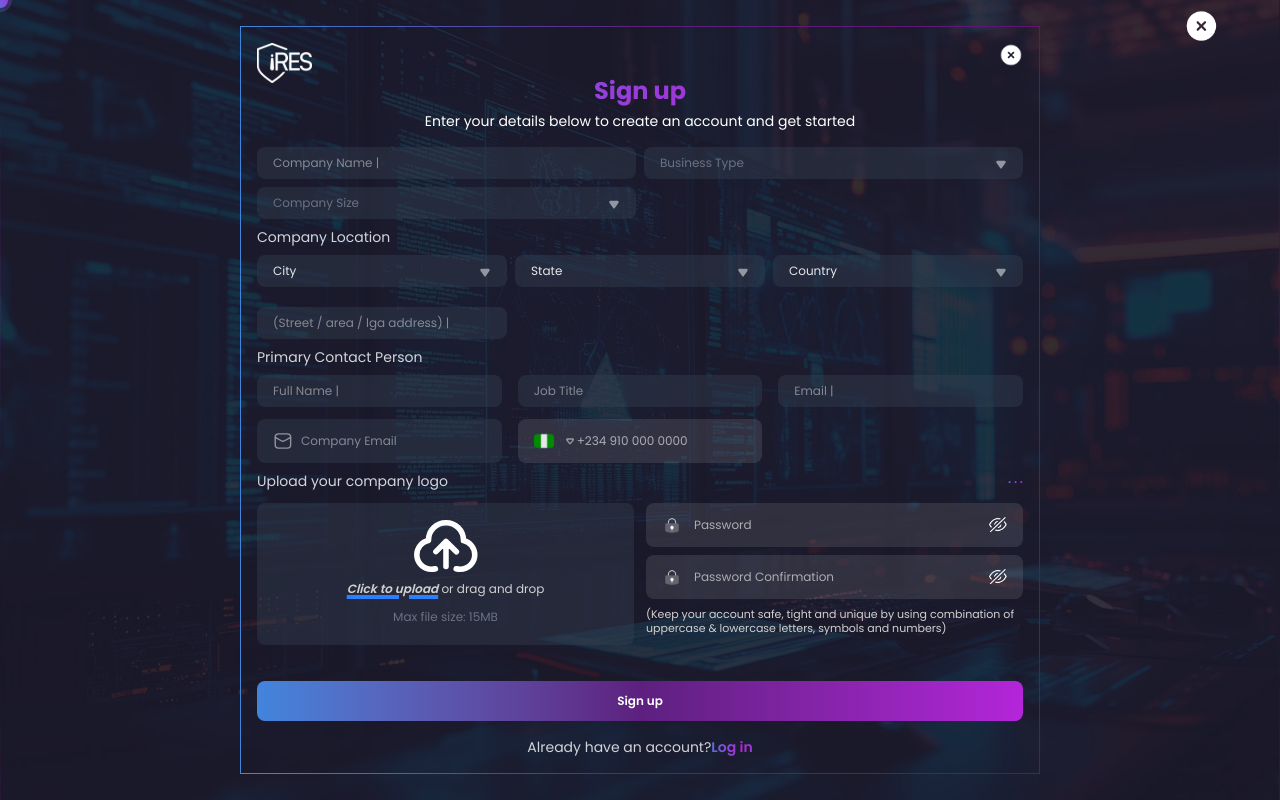
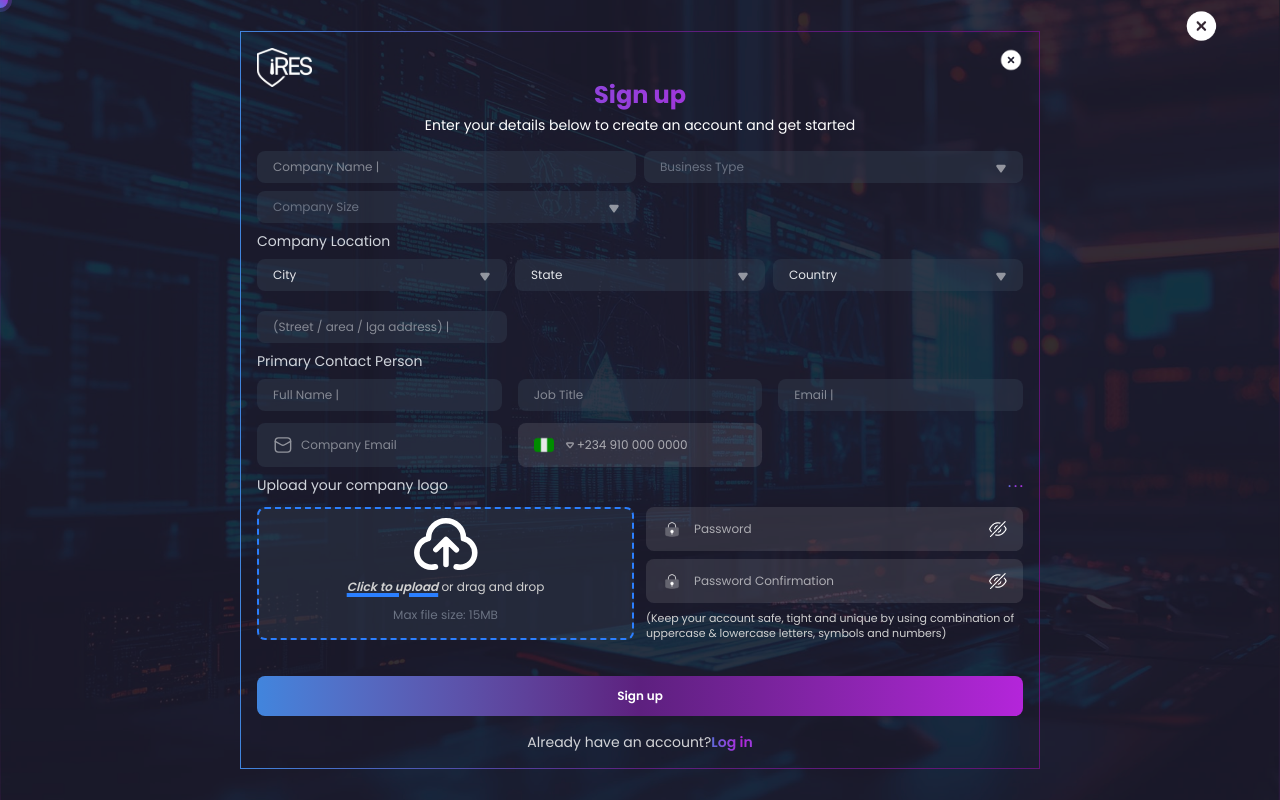
Before and after one commit to iresorg/ires-frontend-v1, a Next.js app: page /signup/organization in a window 1280 px wide. Built offline with nearby package versions, Linux system fonts and the light colour scheme.

Commit message:
drag and drop UI

```diff
--- a/src/app/signup/organization/page.tsx
+++ b/src/app/signup/organization/page.tsx
@@ -269,9 +269,7 @@ export default function OrganizationSignup() {
           </div>
           <div className="grid grid-cols-1 md:grid-cols-2 gap-3 mt-3">
             <div
-              className={`bg-gray-700/40 rounded-lg px-4 py-2 ${
-                isDragging ? "border-2 border-dashed border-blue-500" : ""
-              }`}
+              className="bg-gray-700/40 rounded-lg border-[2px] border-blue-500 border-dashed"
               onDragEnter={handleDragEnter}
               onDragOver={handleDragEnter}
               onDragLeave={handleDragLeave}
```
